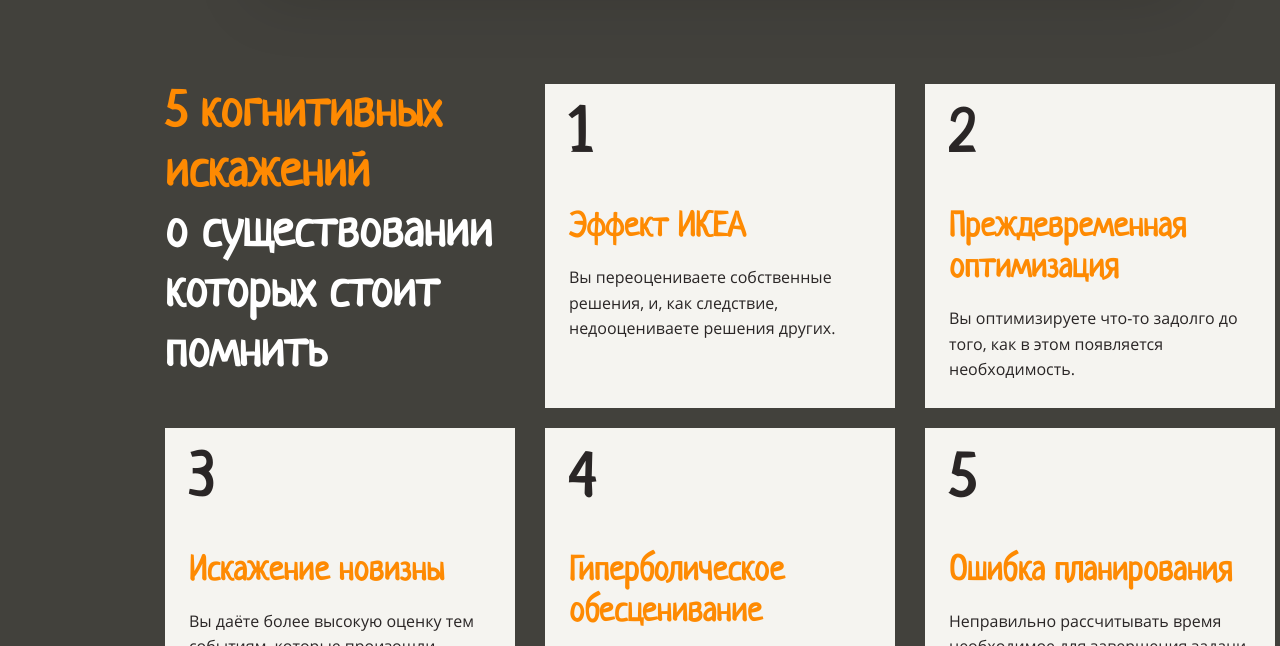
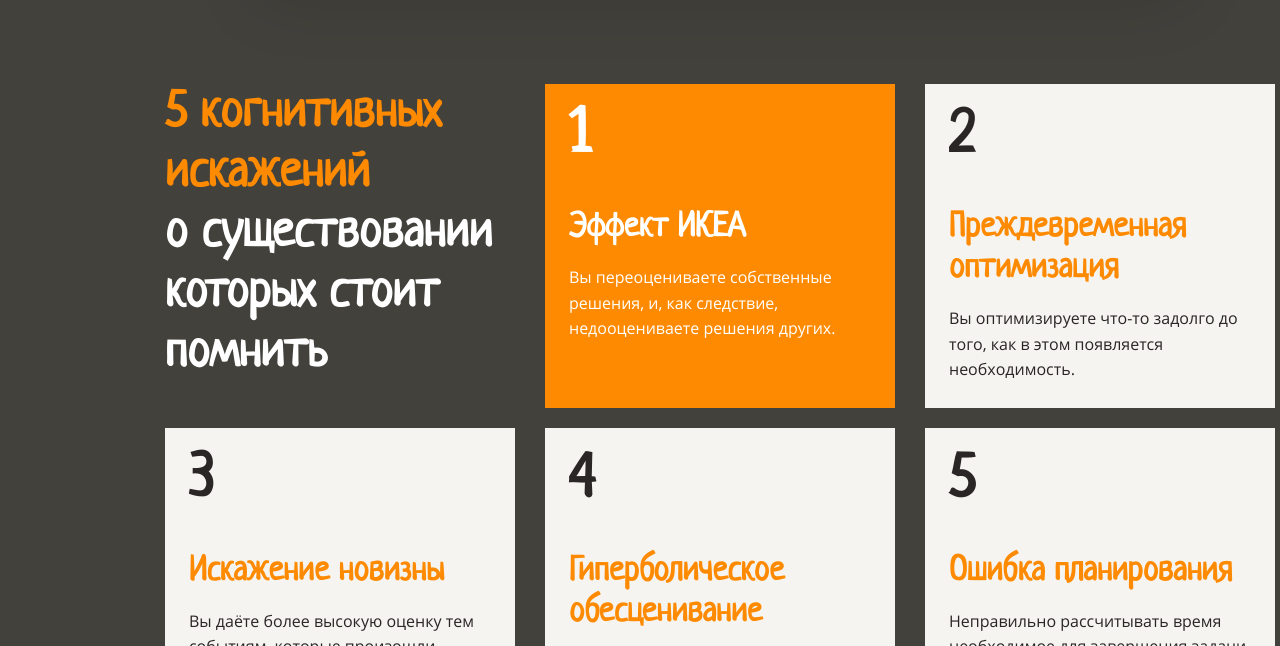
Before and after one commit to iQwaz/layout-designer-project-lvl1, a website: page src/index.html in a window 1280 px wide. In both pictures the pointer is over the link 720 px from the left and 2074 px from the top of the page. Shown: the part 1828-2474 px from the top of the page. Drawn offline with Linux system fonts and the light colour scheme.

Commit message:
Fix hover menu-card condition

```diff
--- a/src/styles/style.css
+++ b/src/styles/style.css
@@ -243,3 +243,11 @@
 .menu-card > h3 {
   margin-bottom: 16px;
 }
+
+.menu-card:hover {
+  background-color: var(--primary);
+}
+
+.menu-card:hover > * {
+  color: var(--white);
+}
```
